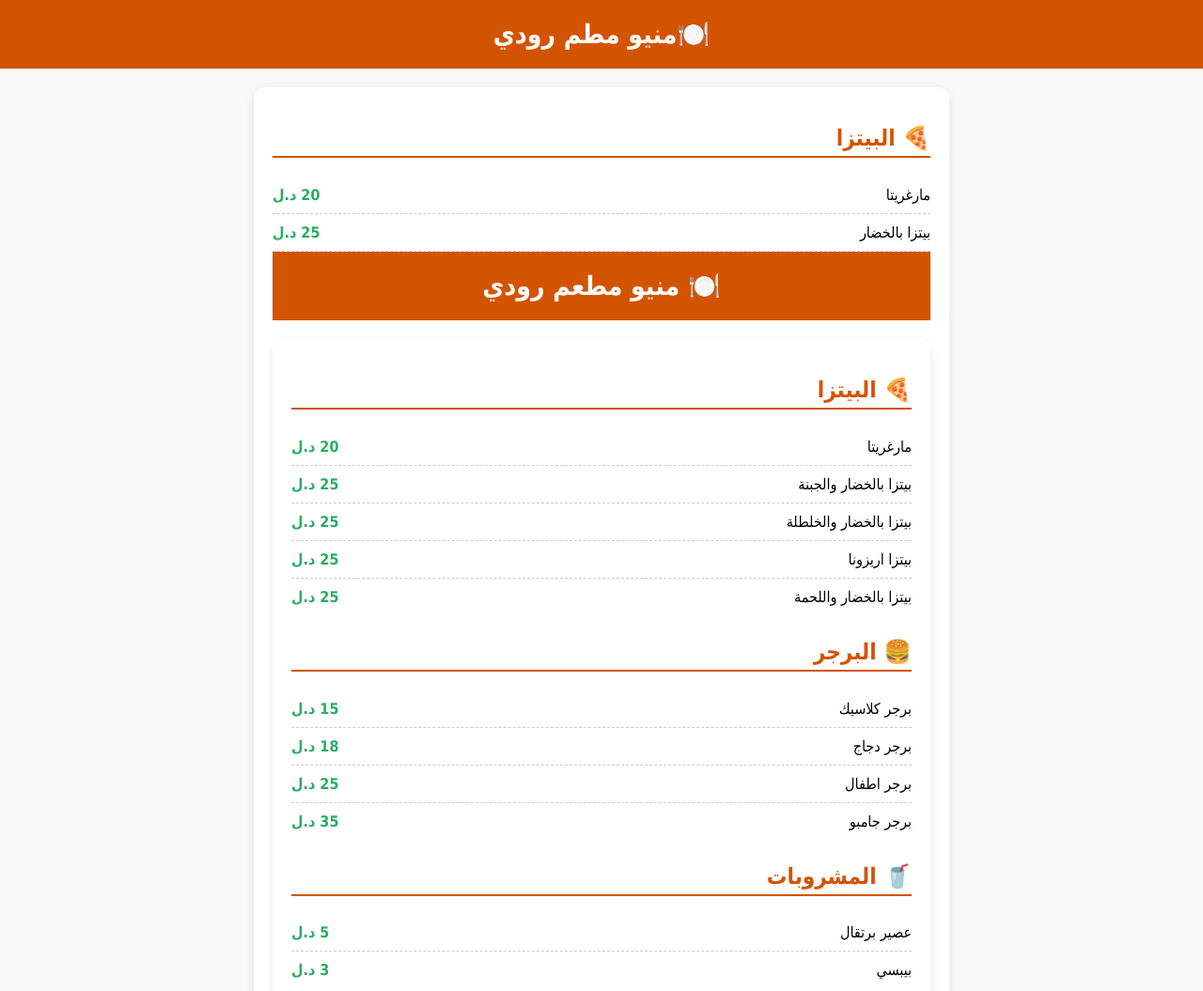
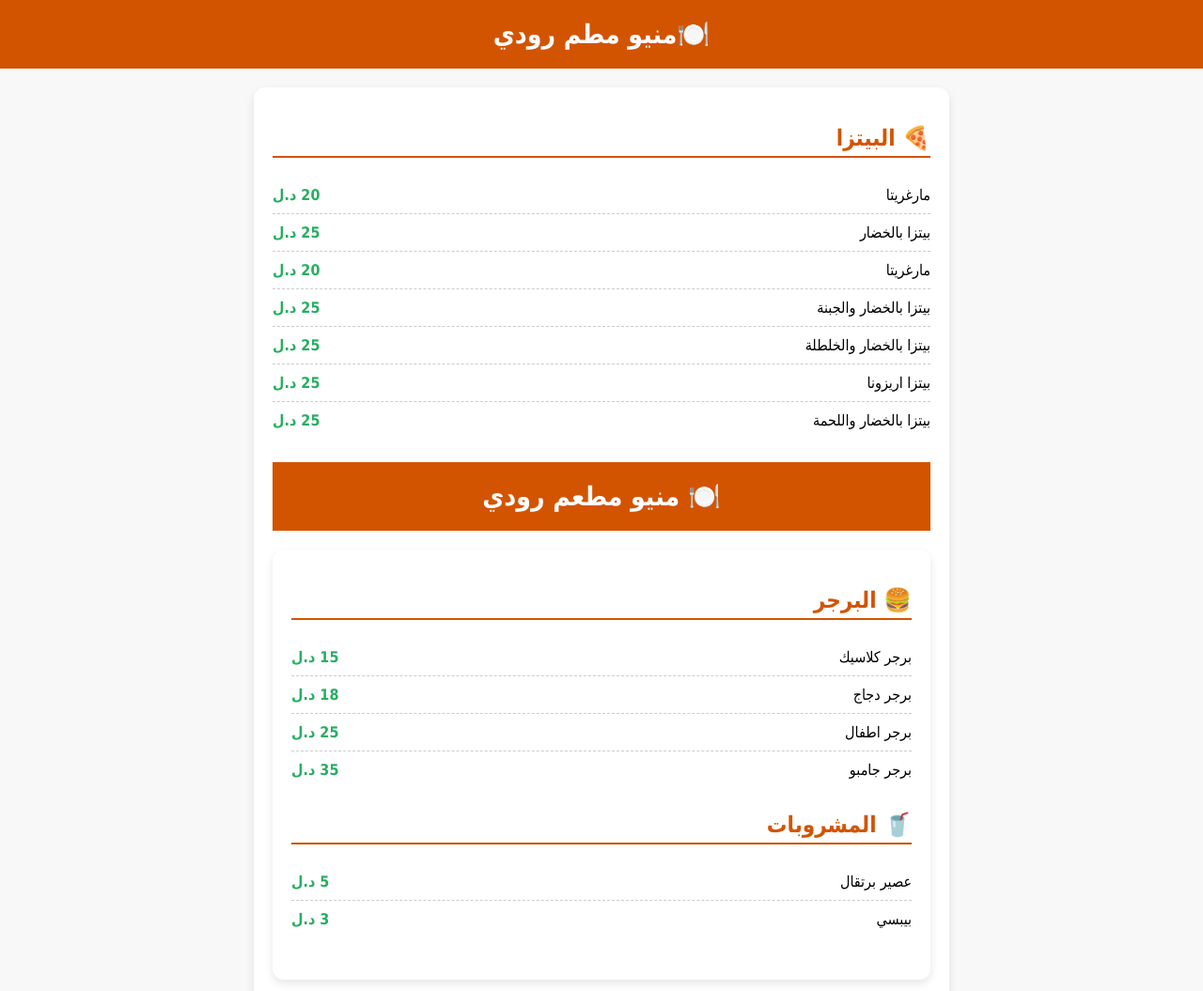
Before and after one commit to alradi197676/restaurant-menu, a plain HTML site: page index.html in a window 1280 px wide. Shown: the top 1055 px of the page at 94% size. Drawn offline with Linux system fonts and the light colour scheme.

Commit message:
Update index.html

```diff
--- a/index.html
+++ b/index.html
@@ -59,7 +59,14 @@
     <div class="category">
       <h2>🍕 البيتزا</h2>
       <div class="item"><span>مارغريتا</span> <span class="price">20 د.ل</span></div>
-      <div class="item"><span>بيتزا بالخضار</span> <span class="price">25 د.ل</span></div><!DOCTYPE html>
+       <div class="item"><span>بيتزا بالخضار</span> <span class="price">25 د.ل</span></div><!DOCTYPE html>
+       <div class="category">
+      <div class="item"><span>مارغريتا</span> <span class="price">20 د.ل</span></div>
+      <div class="item"><span>بيتزا بالخضار والجبنة</span> <span class="price">25 د.ل</span></div>
+ <div class="item"><span>بيتزا بالخضار والخلطلة</span> <span class="price">25 د.ل</span></div>
+ <div class="item"><span>بيتزا اريزونا </span> <span class="price">25 د.ل</span></div>
+ <div class="item"><span>بيتزا بالخضار واللحمة</span> <span class="price">25 د.ل</span></div>
+    </div>
 <html lang="ar">
 <head>
   <meta charset="UTF-8">
@@ -117,14 +124,7 @@
 
   <div class="menu">
 
-    <div class="category">
-      <h2>🍕 البيتزا</h2>
-      <div class="item"><span>مارغريتا</span> <span class="price">20 د.ل</span></div>
-      <div class="item"><span>بيتزا بالخضار والجبنة</span> <span class="price">25 د.ل</span></div>
- <div class="item"><span>بيتزا بالخضار والخلطلة</span> <span class="price">25 د.ل</span></div>
- <div class="item"><span>بيتزا اريزونا </span> <span class="price">25 د.ل</span></div>
- <div class="item"><span>بيتزا بالخضار واللحمة</span> <span class="price">25 د.ل</span></div>
-    </div>
+
 
     <div class="category">
       <h2>🍔 البرجر</h2>
```
